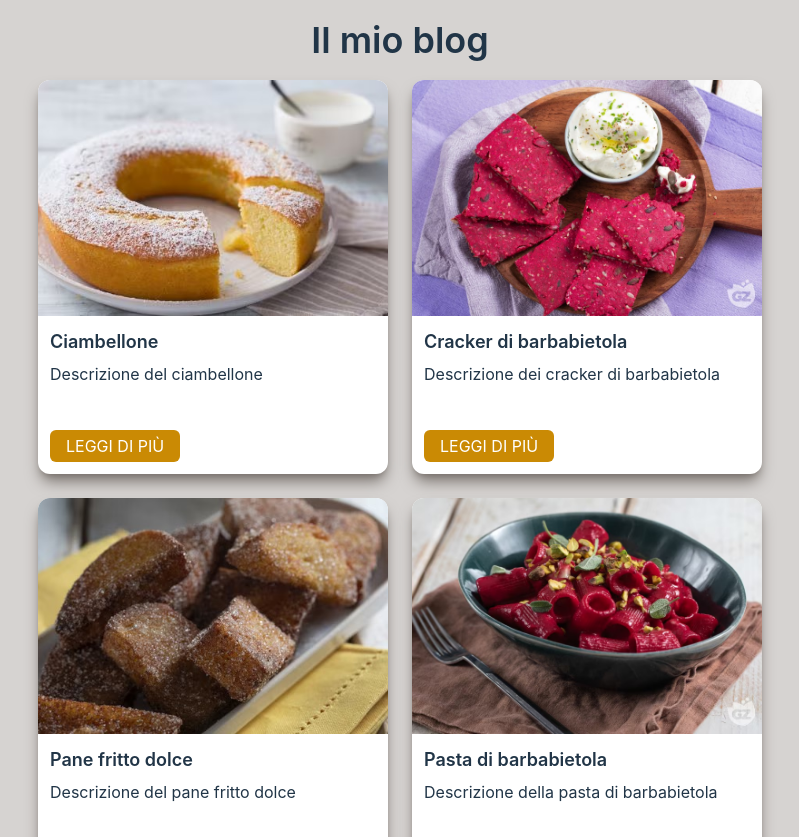
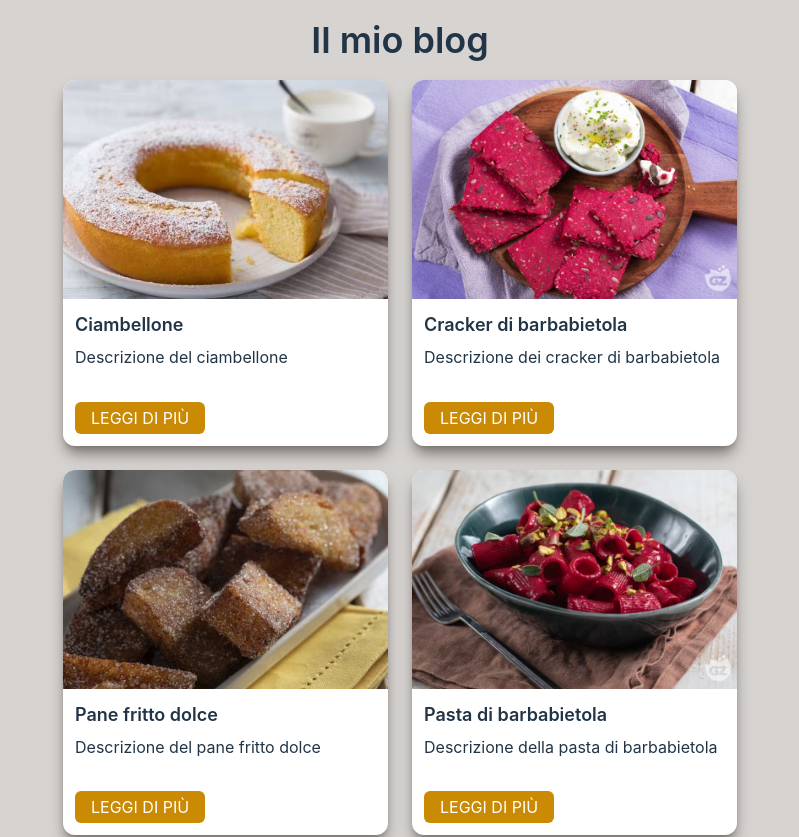
Before and after one commit to Aj-Herrera-99/react-components, a React (Vite) app: page / in a window 1280 px wide. Shown: the top 837 px of the page, without its empty margins (240-1039 px from the left). Built offline with nearby package versions, Linux system fonts and the light colour scheme.

Commit message:
ui minor changes

```diff
--- a/src/components/Card.jsx
+++ b/src/components/Card.jsx
@@ -5,7 +5,7 @@ function Card({ titolo, contenuto, immagine }) {
     return (
         <>
             <div
-                className={`${style.card} shadow-lg shadow-stone-500 bg-white rounded-xl overflow-hidden max-w-[80vw] sm:max-w-[50vw] lg:max-w-[350px] hover:scale-110 hover:rotate-6 hover:shadow-xl hover:shadow-zinc-700 transition-all`}
+                className={`${style.card} shadow-lg shadow-stone-500 bg-white rounded-xl overflow-hidden max-w-[75vw] sm:max-w-[36vw] lg:max-w-[325px] hover:scale-110 hover:rotate-6 hover:shadow-xl hover:shadow-zinc-700 transition-all`}
             >
                 <div className="h-3/5">
                     <img
```
